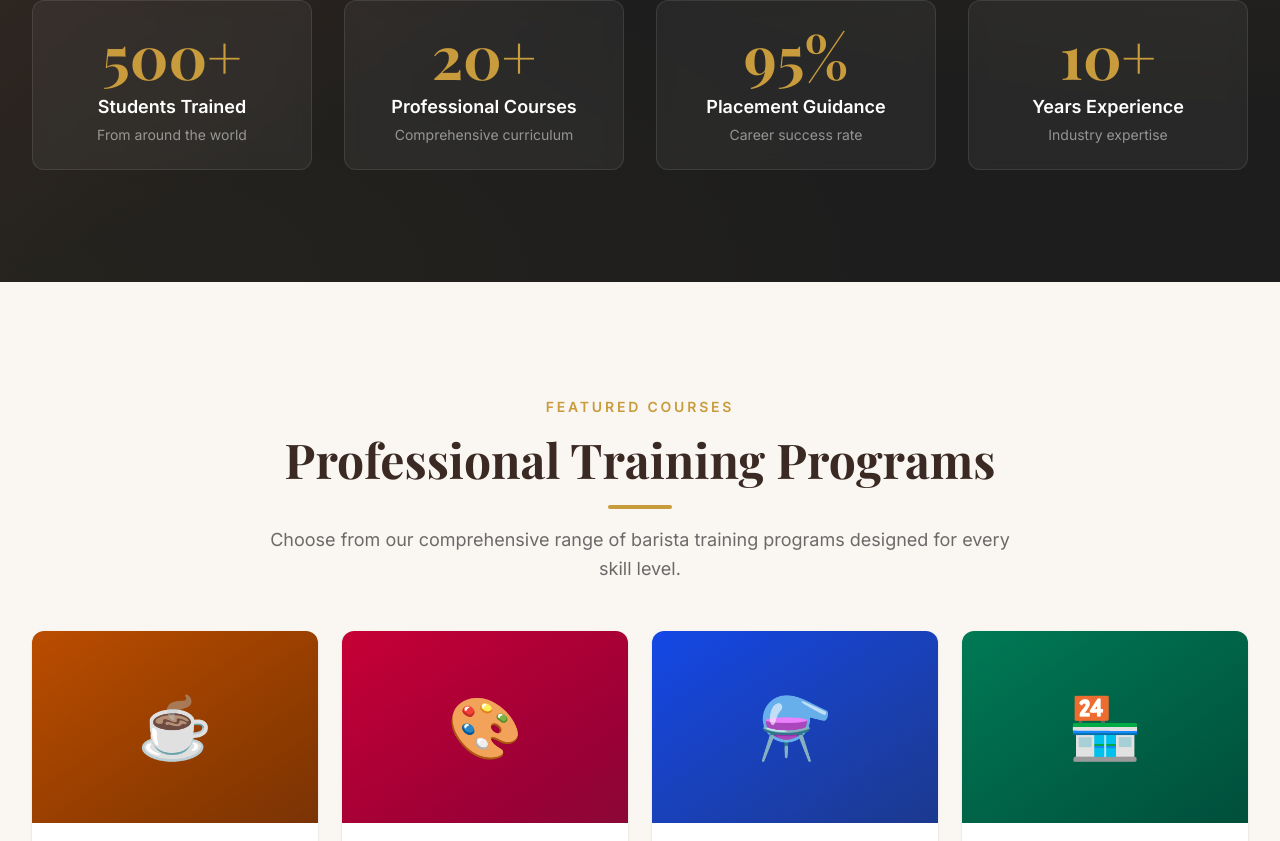
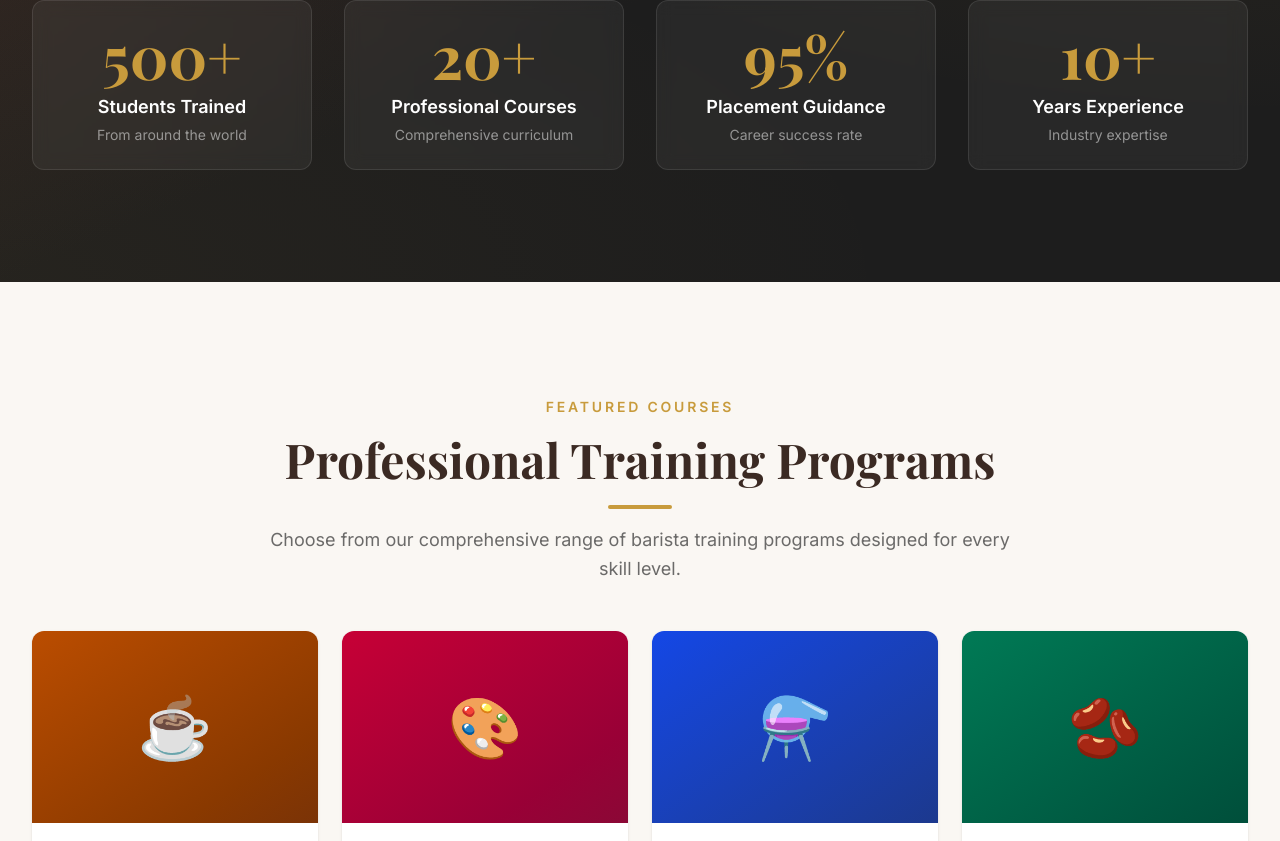
Before and after one commit to Pujan059-afk/PacificBarista-Frontend, a React (Vite) app: page / in a window 1280 px wide. Shown: the part 1956-2797 px from the top of the page. Built offline with nearby package versions, Linux system fonts and the light colour scheme; no server answers.

Commit message:
Fix scroll bug, add hero bg, update courses for Nepal context, replace react-icons with inline SVGs

```diff
--- a/src/components/common/PageTransition.jsx
+++ b/src/components/common/PageTransition.jsx
@@ -3,7 +3,6 @@ import { motion } from 'framer-motion';
 const pageVariants = {
   initial: { opacity: 0, y: 20 },
   animate: { opacity: 1, y: 0 },
-  exit: { opacity: 0, y: -20 },
 };
 
 const pageTransition = {
@@ -18,7 +17,6 @@ const PageTransition = ({ children }) => {
       variants={pageVariants}
       initial="initial"
       animate="animate"
-      exit="exit"
       transition={pageTransition}
     >
       {children}
--- a/src/components/home/FeaturedCourses.jsx
+++ b/src/components/home/FeaturedCourses.jsx
@@ -4,52 +4,52 @@ import { fadeIn, staggerContainer } from '../../animations';
 import SectionTitle from '../ui/SectionTitle';
 import Button from '../ui/Button';
 import Badge from '../ui/Badge';
-import { FiClock } from 'react-icons/fi';
+import { IconClock } from '../ui/Icons';
 
 const courses = [
   {
-    title: 'Espresso Fundamentals',
+    title: 'Basic Barista Training',
     slug: 'espresso-fundamentals',
-    duration: '4 Weeks',
+    duration: '2 Weeks',
     level: 'Beginner',
     levelVariant: 'success',
-    description: 'Master the art of espresso extraction, from grind size to tamping pressure and perfect crema.',
-    price: '$499',
+    description: 'Learn espresso extraction, milk steaming, machine operation, and foundation barista skills from scratch.',
+    price: 'Rs. 12,000',
     gradient: 'from-amber-700 to-amber-900',
     emoji: '☕',
   },
   {
-    title: 'Latte Art Mastery',
+    title: 'Latte Art & Design',
     slug: 'latte-art-mastery',
-    duration: '6 Weeks',
+    duration: '4 Weeks',
     level: 'Intermediate',
     levelVariant: 'accent',
-    description: 'Create stunning latte art patterns from basic hearts to intricate swans and rosettas.',
-    price: '$699',
+    description: 'Master pouring techniques — from hearts and tulips to swans and rosettas used in Nepali cafés.',
+    price: 'Rs. 18,000',
     gradient: 'from-rose-700 to-rose-900',
     emoji: '🎨',
   },
   {
-    title: 'Advanced Brewing',
+    title: 'Nepali Pour-Over & Manual Brewing',
     slug: 'advanced-brewing',
-    duration: '8 Weeks',
-    level: 'Advanced',
+    duration: '3 Weeks',
+    level: 'Intermediate',
     levelVariant: 'warning',
-    description: 'Explore pour-over, siphon, cold brew, and other advanced manual brewing techniques.',
-    price: '$899',
+    description: 'Explore pour-over, siphon, French press, and cold brew methods popular in Nepal\'s specialty coffee scene.',
+    price: 'Rs. 15,000',
     gradient: 'from-blue-700 to-blue-900',
     emoji: '⚗️',
   },
   {
-    title: 'Coffee Business',
-    slug: 'coffee-business',
-    duration: '12 Weeks',
+    title: 'Coffee Roasting & Cupping',
+    slug: 'coffee-science',
+    duration: '6 Weeks',
     level: 'Professional',
     levelVariant: 'default',
-    description: 'Complete business training for opening and running your own successful coffee shop.',
-    price: '$1,299',
+    description: 'From Nepali green beans to perfect roast — learn roasting profiles, cupping, and sensory evaluation.',
+    price: 'Rs. 25,000',
     gradient: 'from-emerald-700 to-emerald-900',
-    emoji: '🏪',
+    emoji: '🫘',
   },
 ];
 
@@ -89,7 +89,7 @@ const FeaturedCourses = () => {
                 <div className="flex items-center justify-between mb-3">
                   <Badge variant={course.levelVariant}>{course.level}</Badge>
                   <span className="flex items-center gap-1 text-text/50 text-xs font-body">
-                    <FiClock className="w-3 h-3" />
+                    <IconClock className="w-3 h-3" />
                     {course.duration}
                   </span>
                 </div>
--- a/src/components/home/GalleryPreview.jsx
+++ b/src/components/home/GalleryPreview.jsx
@@ -3,7 +3,7 @@ import { Link } from 'react-router-dom';
 import { fadeIn, staggerContainer } from '../../animations';
 import SectionTitle from '../ui/SectionTitle';
 import Button from '../ui/Button';
-import { FiArrowRight } from 'react-icons/fi';
+import { IconArrowRight } from '../ui/Icons';
 
 const images = [
   { gradient: 'from-amber-600 to-amber-800', span: 'lg:row-span-2 lg:col-span-2', label: 'Espresso Art', emoji: '☕' },
@@ -58,7 +58,7 @@ const GalleryPreview = () => {
           className="text-center mt-10"
         >
           <Link to="/gallery">
-            <Button variant="outline" size="lg" icon={FiArrowRight} iconPosition="right">
+            <Button variant="outline" size="lg" icon={IconArrowRight} iconPosition="right">
               View Full Gallery
             </Button>
           </Link>
--- a/src/components/home/TestimonialsSlider.jsx
+++ b/src/components/home/TestimonialsSlider.jsx
@@ -6,7 +6,7 @@ import 'swiper/css/pagination';
 import 'swiper/css/navigation';
 import { fadeIn } from '../../animations';
 import SectionTitle from '../ui/SectionTitle';
-import { FiStar } from 'react-icons/fi';
+import { IconStar } from '../ui/Icons';
 
 const testimonials = [
   {
@@ -97,7 +97,7 @@ const TestimonialsSlider = () => {
 
                   <div className="flex gap-0.5 mb-4">
                     {Array.from({ length: t.rating }).map((_, j) => (
-                      <FiStar key={j} className="w-4 h-4 fill-accent text-accent" />
+                      <IconStar key={j} className="w-4 h-4 fill-accent text-accent" />
                     ))}
                   </div>
 
--- /dev/null
+++ b/src/components/ui/Icons.jsx
@@ -0,0 +1,77 @@
+export const IconStar = ({ className }) => (
+  <svg className={className} viewBox="0 0 24 24" fill="none" stroke="currentColor" strokeWidth="2" strokeLinecap="round" strokeLinejoin="round">
+    <polygon points="12 2 15.09 8.26 22 9.27 17 14.14 18.18 21.02 12 17.77 5.82 21.02 7 14.14 2 9.27 8.91 8.26 12 2" />
+  </svg>
+);
+
+export const IconTool = ({ className }) => (
+  <svg className={className} viewBox="0 0 24 24" fill="none" stroke="currentColor" strokeWidth="2" strokeLinecap="round" strokeLinejoin="round">
+    <path d="M14.7 6.3a1 1 0 0 0 0 1.4l1.6 1.6a1 1 0 0 0 1.4 0l3.77-3.77a6 6 0 0 1-7.94 7.94l-6.91 6.91a2.12 2.12 0 0 1-3-3l6.91-6.91a6 6 0 0 1 7.94-7.94l-3.76 3.76z" />
+  </svg>
+);
+
+export const IconAward = ({ className }) => (
+  <svg className={className} viewBox="0 0 24 24" fill="none" stroke="currentColor" strokeWidth="2" strokeLinecap="round" strokeLinejoin="round">
+    <circle cx="12" cy="8" r="7" /><polyline points="8.21 13.89 7 23 12 20 17 23 15.79 13.88" />
+  </svg>
+);
+
+export const IconBriefcase = ({ className }) => (
+  <svg className={className} viewBox="0 0 24 24" fill="none" stroke="currentColor" strokeWidth="2" strokeLinecap="round" strokeLinejoin="round">
+    <rect x="2" y="7" width="20" height="14" rx="2" ry="2" /><path d="M16 21V5a2 2 0 0 0-2-2h-4a2 2 0 0 0-2 2v16" />
+  </svg>
+);
+
+export const IconUsers = ({ className }) => (
+  <svg className={className} viewBox="0 0 24 24" fill="none" stroke="currentColor" strokeWidth="2" strokeLinecap="round" strokeLinejoin="round">
+    <path d="M17 21v-2a4 4 0 0 0-4-4H5a4 4 0 0 0-4 4v2" /><circle cx="9" cy="7" r="4" /><path d="M23 21v-2a4 4 0 0 0-3-3.87" /><path d="M16 3.13a4 4 0 0 1 0 7.75" />
+  </svg>
+);
+
+export const IconMonitor = ({ className }) => (
+  <svg className={className} viewBox="0 0 24 24" fill="none" stroke="currentColor" strokeWidth="2" strokeLinecap="round" strokeLinejoin="round">
+    <rect x="2" y="3" width="20" height="14" rx="2" ry="2" /><line x1="8" y1="21" x2="16" y2="21" /><line x1="12" y1="17" x2="12" y2="21" />
+  </svg>
+);
+
+export const IconEdit = ({ className }) => (
+  <svg className={className} viewBox="0 0 24 24" fill="none" stroke="currentColor" strokeWidth="2" strokeLinecap="round" strokeLinejoin="round">
+    <path d="M11 4H4a2 2 0 0 0-2 2v14a2 2 0 0 0 2 2h14a2 2 0 0 0 2-2v-7" /><path d="M18.5 2.5a2.121 2.121 0 0 1 3 3L12 15l-4 1 1-4 9.5-9.5z" />
+  </svg>
+);
+
+export const IconBookOpen = ({ className }) => (
+  <svg className={className} viewBox="0 0 24 24" fill="none" stroke="currentColor" strokeWidth="2" strokeLinecap="round" strokeLinejoin="round">
+    <path d="M2 3h6a4 4 0 0 1 4 4v14a3 3 0 0 0-3-3H2z" /><path d="M22 3h-6a4 4 0 0 0-4 4v14a3 3 0 0 1 3-3h7z" />
+  </svg>
+);
+
+export const IconCoffee = ({ className }) => (
+  <svg className={className} viewBox="0 0 24 24" fill="none" stroke="currentColor" strokeWidth="2" strokeLinecap="round" strokeLinejoin="round">
+    <path d="M18 8h1a4 4 0 0 1 0 8h-1" /><path d="M2 8h16v9a4 4 0 0 1-4 4H6a4 4 0 0 1-4-4V8z" /><line x1="6" y1="1" x2="6" y2="4" /><line x1="10" y1="1" x2="10" y2="4" /><line x1="14" y1="1" x2="14" y2="4" />
+  </svg>
+);
+
+export const IconChevronDown = ({ className }) => (
+  <svg className={className} viewBox="0 0 24 24" fill="none" stroke="currentColor" strokeWidth="2" strokeLinecap="round" strokeLinejoin="round">
+    <polyline points="6 9 12 15 18 9" />
+  </svg>
+);
+
+export const IconClock = ({ className }) => (
+  <svg className={className} viewBox="0 0 24 24" fill="none" stroke="currentColor" strokeWidth="2" strokeLinecap="round" strokeLinejoin="round">
+    <circle cx="12" cy="12" r="10" /><polyline points="12 6 12 12 16 14" />
+  </svg>
+);
+
+export const IconArrowRight = ({ className }) => (
+  <svg className={className} viewBox="0 0 24 24" fill="none" stroke="currentColor" strokeWidth="2" strokeLinecap="round" strokeLinejoin="round">
+    <line x1="5" y1="12" x2="19" y2="12" /><polyline points="12 5 19 12 12 19" />
+  </svg>
+);
+
+export const IconCalendar = ({ className }) => (
+  <svg className={className} viewBox="0 0 24 24" fill="none" stroke="currentColor" strokeWidth="2" strokeLinecap="round" strokeLinejoin="round">
+    <rect x="3" y="4" width="18" height="18" rx="2" ry="2" /><line x1="16" y1="2" x2="16" y2="6" /><line x1="8" y1="2" x2="8" y2="6" /><line x1="3" y1="10" x2="21" y2="10" />
+  </svg>
+);
```
Also changed, not shown: src/components/home/Hero.jsx (+8 -4 lines), src/components/home/LatestBlogs.jsx (+4 -4 lines), src/components/home/Statistics.jsx (+27 -2 lines), src/components/home/StudentJourney.jsx (+6 -6 lines), src/components/home/WhyChoose.jsx (+7 -7 lines), src/assets/images/hero-bg.jpeg (added).
